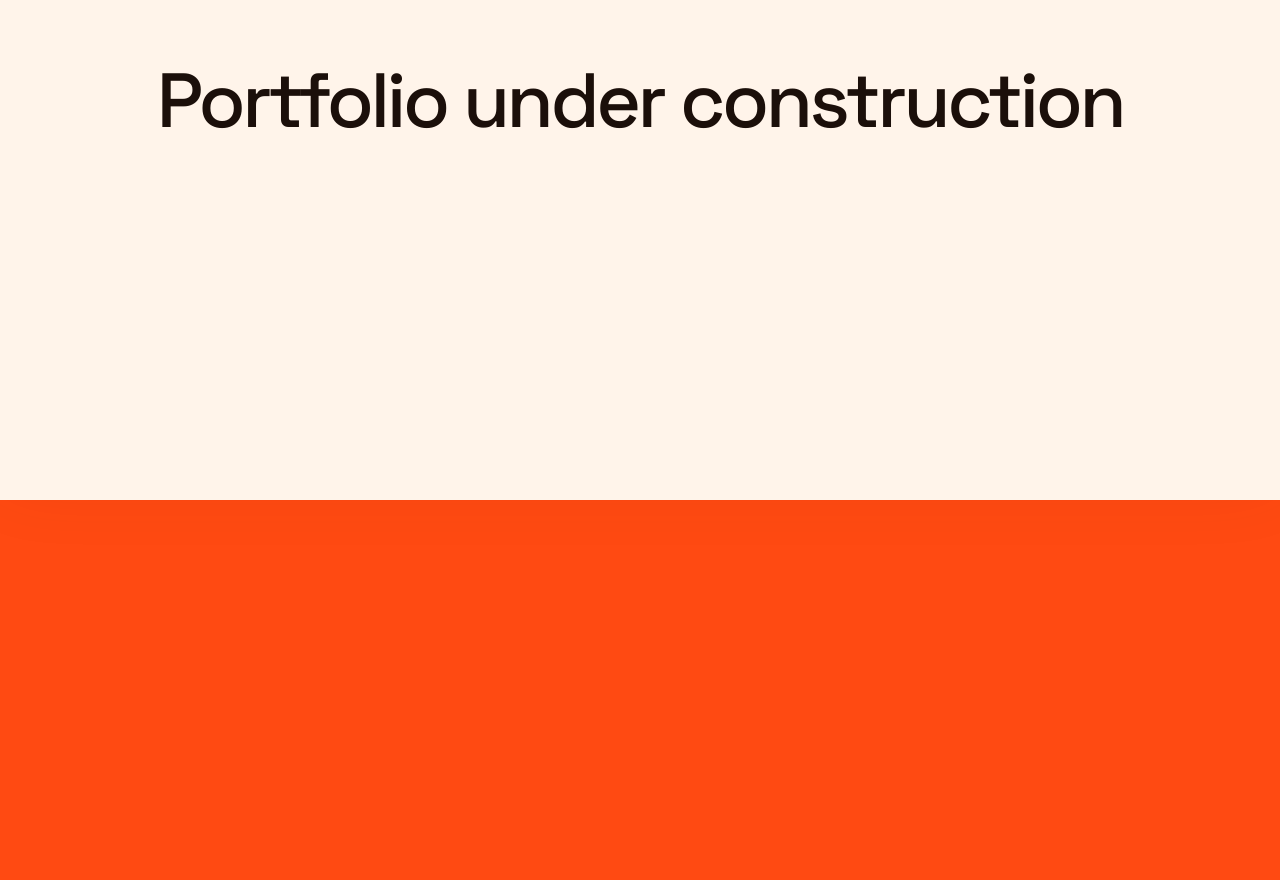
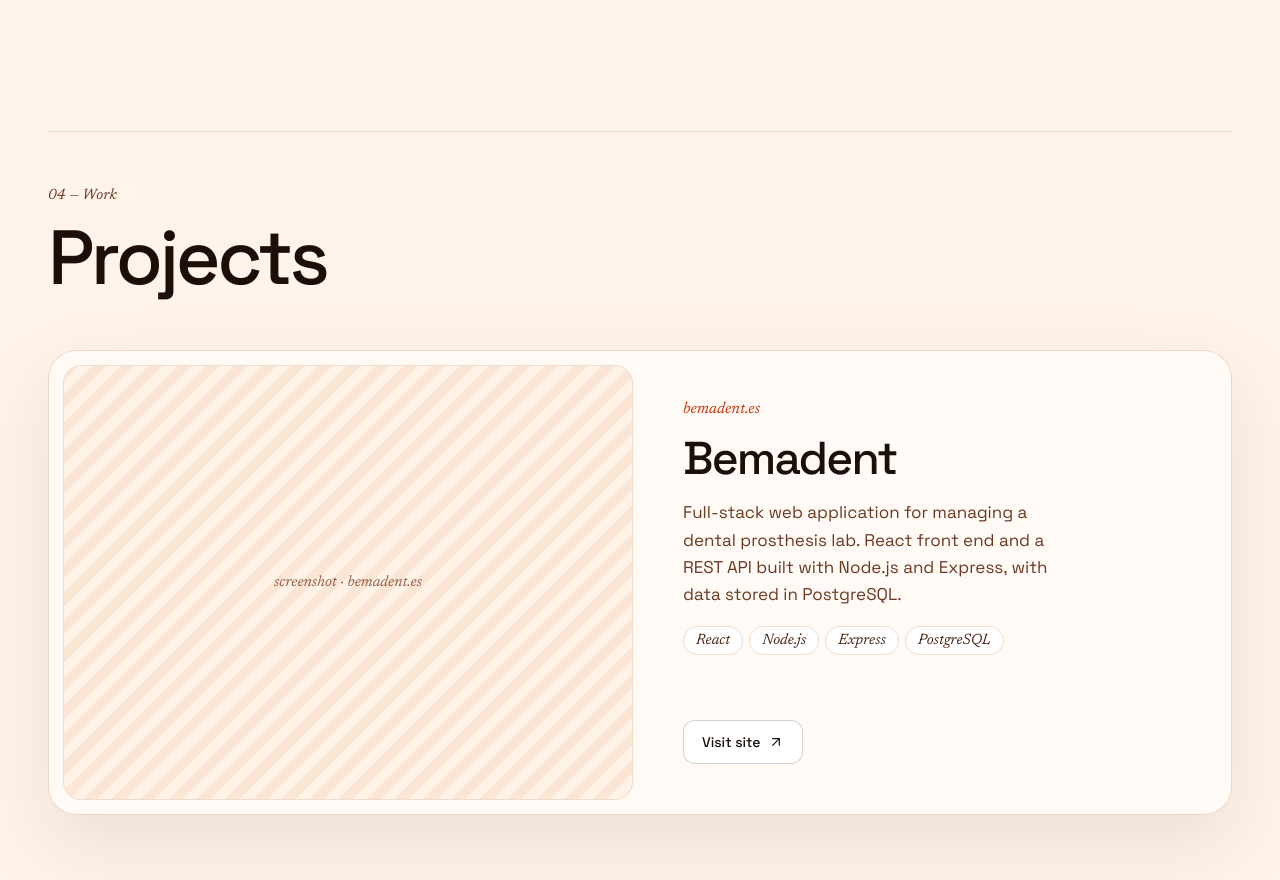
Before and after one commit to kikebeses/portfolio, a React (Vite) app: page / in a window 1280 px wide. Shown: the part 1100-1980 px from the top of the page. Before the commit the page ends 1600 px from the top, so only its background shows below. Built offline with nearby package versions, Linux system fonts and the light colour scheme.

Commit message:
feat(projects): añade la sección de proyectos con la tarjeta de Bemadent

```diff
--- a/src/App.tsx
+++ b/src/App.tsx
@@ -2,6 +2,7 @@ import { useTranslation } from 'react-i18next'
 import ContentSheet from './components/ContentSheet'
 import Header from './components/Header'
 import Hero from './sections/Hero'
+import Projects from './sections/Projects'
 
 function App() {
   const { t } = useTranslation()
@@ -12,10 +13,11 @@ function App() {
       <main>
         <Hero />
         <ContentSheet>
-          {/* Placeholder until the sections are built in the next phases */}
-          <p className="flex min-h-dvh items-center justify-center text-heading font-medium">
+          {/* Placeholder until the about, experience and education sections are built */}
+          <p className="py-[clamp(96px,14vw,180px)] text-center text-heading font-medium">
             {t('app.placeholder')}
           </p>
+          <Projects />
         </ContentSheet>
       </main>
     </div>
--- /dev/null
+++ b/src/components/ProjectCard.tsx
@@ -0,0 +1,45 @@
+import { useTranslation } from 'react-i18next'
+import { useLanguage } from '../hooks/useLanguage'
+import type { Project } from '../types/project'
+import ProjectLink from './ProjectLink'
+import ProjectScreenshot from './ProjectScreenshot'
+import TechBadge from './TechBadge'
+
+interface ProjectCardProps {
+  project: Project
+}
+
+function getDomain(url: string): string {
+  return new URL(url).hostname.replace(/^www\./, '')
+}
+
+function ProjectCard({ project }: ProjectCardProps) {
+  const { t } = useTranslation()
+  const { language } = useLanguage()
+  const domain = getDomain(project.url)
+  const title = project.title[language]
+
+  return (
+    // The 1px padding over the outer background draws the card border
+    <article className="rounded-card bg-card-border p-px shadow-card">
+      <div className="grid grid-cols-[repeat(auto-fit,minmax(min(100%,360px),1fr))] gap-3.5 rounded-card-inner bg-card p-3.5">
+        <ProjectScreenshot image={project.image} domain={domain} />
+        <div className="flex flex-col gap-4.5 p-[clamp(16px,3vw,36px)]">
+          <p className="font-serif text-base text-accent-ink italic">{domain}</p>
+          <h3 className="text-project font-medium">{title}</h3>
+          <p className="max-w-[400px] text-lg leading-copy text-pretty text-muted-2">
+            {project.description[language]}
+          </p>
+          <ul aria-label={t('projects.technologies')} className="flex flex-wrap gap-1.5">
+            {project.technologies.map((technology) => (
+              <TechBadge key={technology}>{technology}</TechBadge>
+            ))}
+          </ul>
+          <ProjectLink href={project.url} title={title} />
+        </div>
+      </div>
+    </article>
+  )
+}
+
+export default ProjectCard
--- /dev/null
+++ b/src/components/ProjectLink.tsx
@@ -0,0 +1,33 @@
+import { motion } from 'framer-motion'
+import { ArrowUpRight } from 'lucide-react'
+import { useTranslation } from 'react-i18next'
+import { useMagnetic } from '../hooks/useMagnetic'
+
+interface ProjectLinkProps {
+  href: string
+  /** Project name, so screen readers know which site the link opens. */
+  title: string
+}
+
+/** "Visit site" button of a project card, with the magnetic effect. */
+function ProjectLink({ href, title }: ProjectLinkProps) {
+  const { t } = useTranslation()
+  const magnetic = useMagnetic<HTMLAnchorElement>()
+
+  return (
+    <motion.a
+      ref={magnetic.ref}
+      style={magnetic.style}
+      href={href}
+      target="_blank"
+      rel="noopener noreferrer"
+      aria-label={t('projects.visitLabel', { title })}
+      className="mt-auto flex items-center gap-2 self-start rounded-button border border-line bg-badge px-4.5 py-3 text-sm font-medium text-ink transition-[background-color,border-color,box-shadow,color] duration-350 ease-soft hover:border-transparent hover:text-accent-ink hover:liquid-glass"
+    >
+      {t('projects.visit')}
+      <ArrowUpRight size={16} strokeWidth={1.75} aria-hidden="true" />
+    </motion.a>
+  )
+}
+
+export default ProjectLink
--- /dev/null
+++ b/src/components/ProjectScreenshot.tsx
@@ -0,0 +1,40 @@
+import { useTranslation } from 'react-i18next'
+import { useLanguage } from '../hooks/useLanguage'
+import type { ProjectImage } from '../types/project'
+
+interface ProjectScreenshotProps {
+  image?: ProjectImage
+  /** Shown on the placeholder while there is no screenshot. */
+  domain: string
+}
+
+const FRAME = 'min-h-[clamp(240px,34vw,460px)] rounded-media border border-line-2'
+
+function ProjectScreenshot({ image, domain }: ProjectScreenshotProps) {
+  const { t } = useTranslation()
+  const { language } = useLanguage()
+
+  if (image) {
+    return (
+      <img
+        src={image.src}
+        alt={image.alt[language]}
+        loading="lazy"
+        decoding="async"
+        className={`${FRAME} size-full object-cover`}
+      />
+    )
+  }
+
+  // Striped placeholder from the design, until the screenshot is added
+  return (
+    <div
+      aria-hidden="true"
+      className={`${FRAME} flex items-center justify-center bg-[repeating-linear-gradient(135deg,var(--stripe-a)_0_10px,var(--stripe-b)_10px_20px)] font-serif text-md text-faint italic`}
+    >
+      {t('projects.screenshotPlaceholder', { domain })}
+    </div>
+  )
+}
+
+export default ProjectScreenshot
--- /dev/null
+++ b/src/components/SectionLabel.tsx
@@ -0,0 +1,15 @@
+import type { ReactNode } from 'react'
+
+interface SectionLabelProps {
+  children: ReactNode
+  className?: string
+}
+
+/** Numbered section label from the design, e.g. "04 — Projects". */
+function SectionLabel({ children, className = '' }: SectionLabelProps) {
+  return (
+    <p className={`font-serif text-md tracking-label text-muted-2 italic ${className}`}>{children}</p>
+  )
+}
+
+export default SectionLabel
--- /dev/null
+++ b/src/components/TechBadge.tsx
@@ -0,0 +1,16 @@
+import type { ReactNode } from 'react'
+
+interface TechBadgeProps {
+  children: ReactNode
+}
+
+/** Technology pill. Renders a list item: place it inside a <ul>. */
+function TechBadge({ children }: TechBadgeProps) {
+  return (
+    <li className="rounded-full border border-line-3 bg-badge px-3 py-1.5 font-serif text-md text-muted italic">
+      {children}
+    </li>
+  )
+}
+
+export default TechBadge
--- a/src/locales/en.json
+++ b/src/locales/en.json
@@ -24,6 +24,14 @@
     "github": "GitHub",
     "linkedin": "LinkedIn"
   },
+  "projects": {
+    "label": "04 — Work",
+    "heading": "Projects",
+    "technologies": "Technologies",
+    "visit": "Visit site",
+    "visitLabel": "Visit site: {{title}} (opens in a new tab)",
+    "screenshotPlaceholder": "screenshot · {{domain}}"
+  },
   "common": {
     "opensInNewTab": "(opens in a new tab)"
   }
--- a/src/locales/es.json
+++ b/src/locales/es.json
@@ -24,6 +24,14 @@
     "github": "GitHub",
     "linkedin": "LinkedIn"
   },
+  "projects": {
+    "label": "04 — Proyectos",
+    "heading": "Proyectos",
+    "technologies": "Tecnologías",
+    "visit": "Visitar web",
+    "visitLabel": "Visitar web: {{title}} (se abre en una pestaña nueva)",
+    "screenshotPlaceholder": "captura · {{domain}}"
+  },
   "common": {
     "opensInNewTab": "(se abre en una pestaña nueva)"
   }
--- /dev/null
+++ b/src/sections/Projects.tsx
@@ -0,0 +1,29 @@
+import { useTranslation } from 'react-i18next'
+import ProjectCard from '../components/ProjectCard'
+import Reveal from '../components/Reveal'
+import SectionLabel from '../components/SectionLabel'
+import { projects } from '../data/projects'
+
+function Projects() {
+  const { t } = useTranslation()
+
+  return (
+    <section id="proyectos" aria-labelledby="projects-heading" className="pb-30">
+      <Reveal className="mb-14 flex flex-wrap items-end justify-between gap-4 border-t border-line-2 pt-14">
+        <div>
+          <SectionLabel className="mb-4.5">{t('projects.label')}</SectionLabel>
+          <h2 id="projects-heading" className="text-heading font-medium">
+            {t('projects.heading')}
+          </h2>
+        </div>
+      </Reveal>
+      <div className="flex flex-col">
+        {projects.map((project) => (
+          <ProjectCard key={project.id} project={project} />
+        ))}
+      </div>
+    </section>
+  )
+}
+
+export default Projects
```
